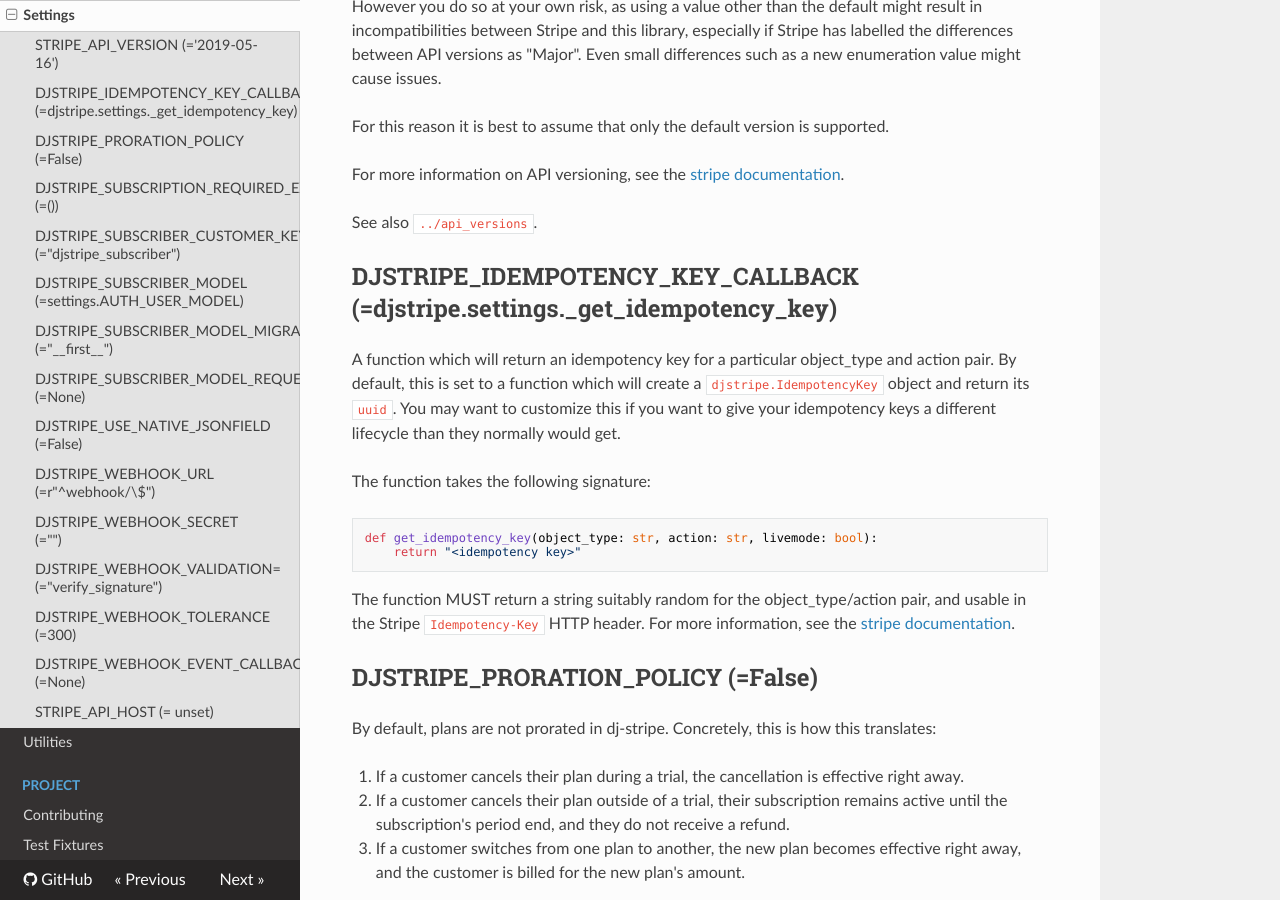
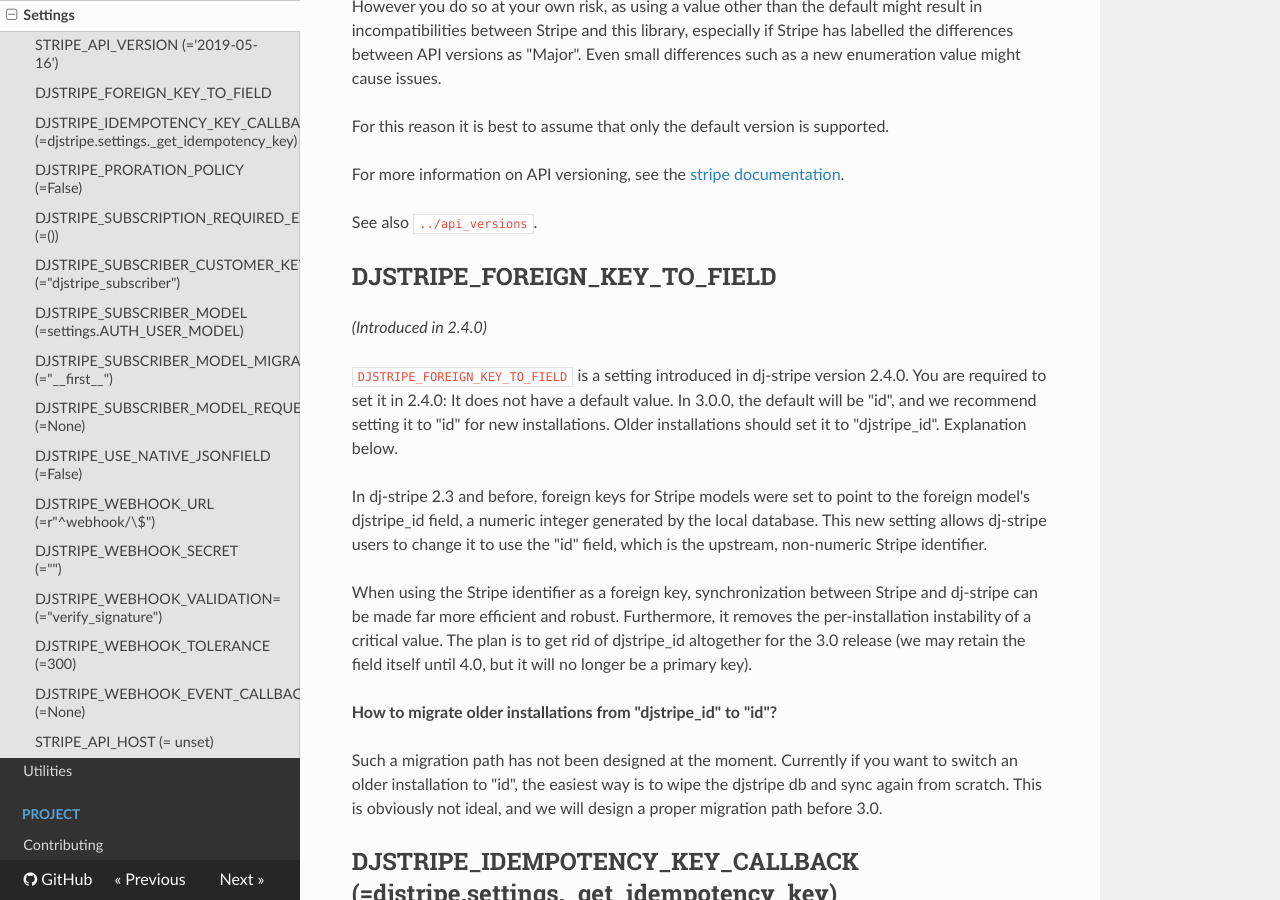
Before and after one commit to dj-stripe/dj-stripe, an MkDocs documentation site: the page built from docs/reference/settings.md, in a window 1280 px wide and 900 px high, scrolled down 421 px. Built offline with MkDocs 1.6.1, drawn with Linux system fonts in a browser that asks for light colours; nearby versions of some CDN libraries.

Commit message:
Add note about DJSTRIPE_FOREIGN_KEY_TO_FIELD to HISTORY.md

```diff
--- a/docs/reference/settings.md
+++ b/docs/reference/settings.md
@@ -25,6 +25,36 @@
 documentation](https://stripe.com/docs/upgrades).
 
 See also `../api_versions`.
+
+## DJSTRIPE_FOREIGN_KEY_TO_FIELD
+
+*(Introduced in 2.4.0)*
+
+`DJSTRIPE_FOREIGN_KEY_TO_FIELD` is a setting introduced in dj-stripe version
+2.4.0. You are required to set it in 2.4.0: It does not have a default value.
+In 3.0.0, the default will be "id", and we recommend setting it to "id" for
+new installations. Older installations should set it to "djstripe_id".
+Explanation below.
+
+In dj-stripe 2.3 and before, foreign keys for Stripe models were set to
+point to the foreign model's djstripe_id field, a numeric integer generated
+by the local database. This new setting allows dj-stripe users to change
+it to use the "id" field, which is the upstream, non-numeric
+Stripe identifier.
+
+When using the Stripe identifier as a foreign key, synchronization
+between Stripe and dj-stripe can be made far more efficient and robust.
+Furthermore, it removes the per-installation instability of a critical
+value. The plan is to get rid of djstripe_id altogether for the 3.0
+release (we may retain the field itself until 4.0, but it will no longer
+be a primary key).
+
+**How to migrate older installations from "djstripe_id" to "id"?**
+
+Such a migration path has not been designed at the moment. Currently if
+you want to switch an older installation to "id", the easiest way is to
+wipe the djstripe db and sync again from scratch. This is obviously not
+ideal, and we will design a proper migration path before 3.0.
 
 ## DJSTRIPE_IDEMPOTENCY_KEY_CALLBACK (=djstripe.settings.\_get_idempotency_key)
 
```
Also changed, not shown: HISTORY.md (+8 -0 lines).
